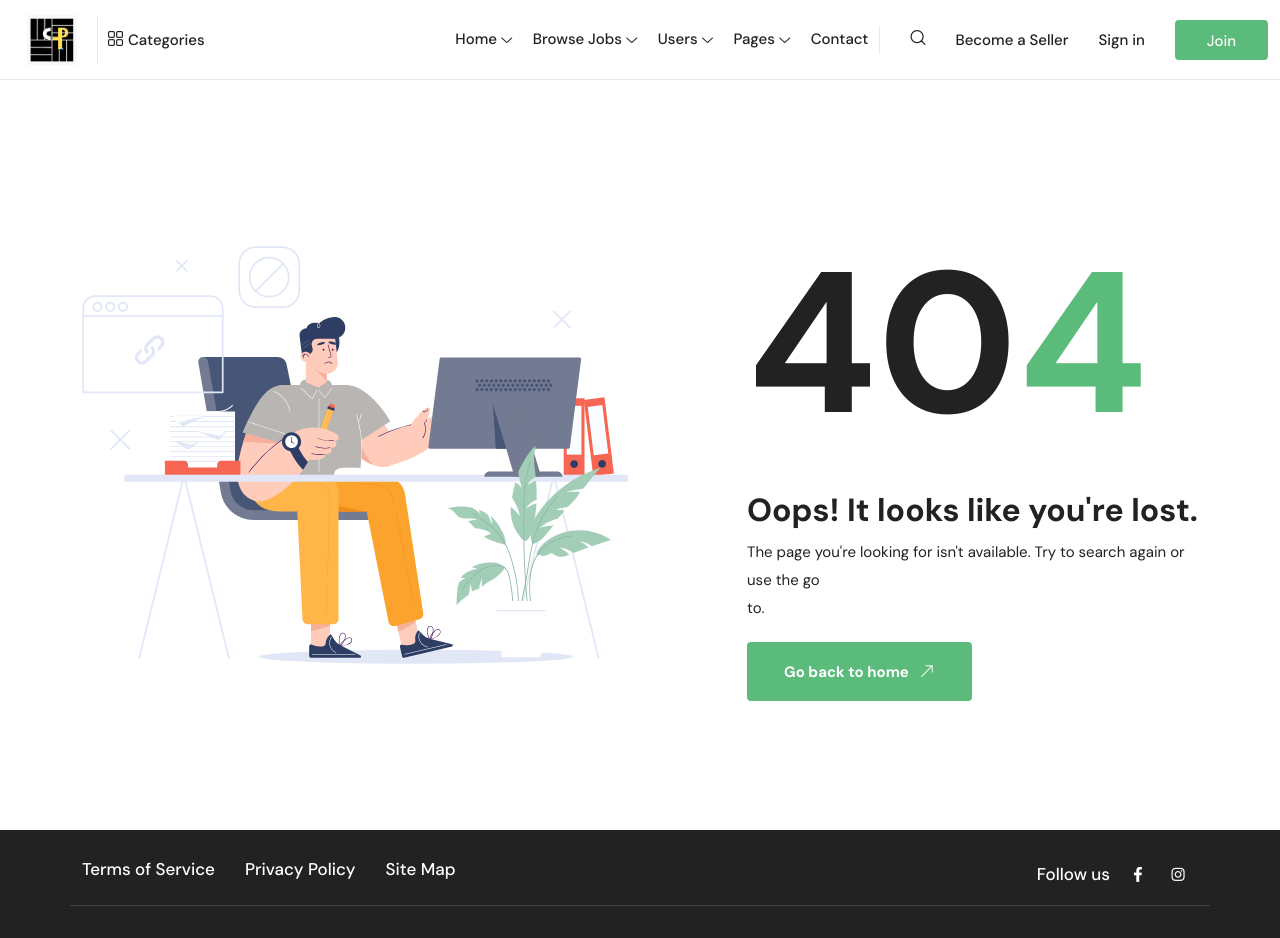
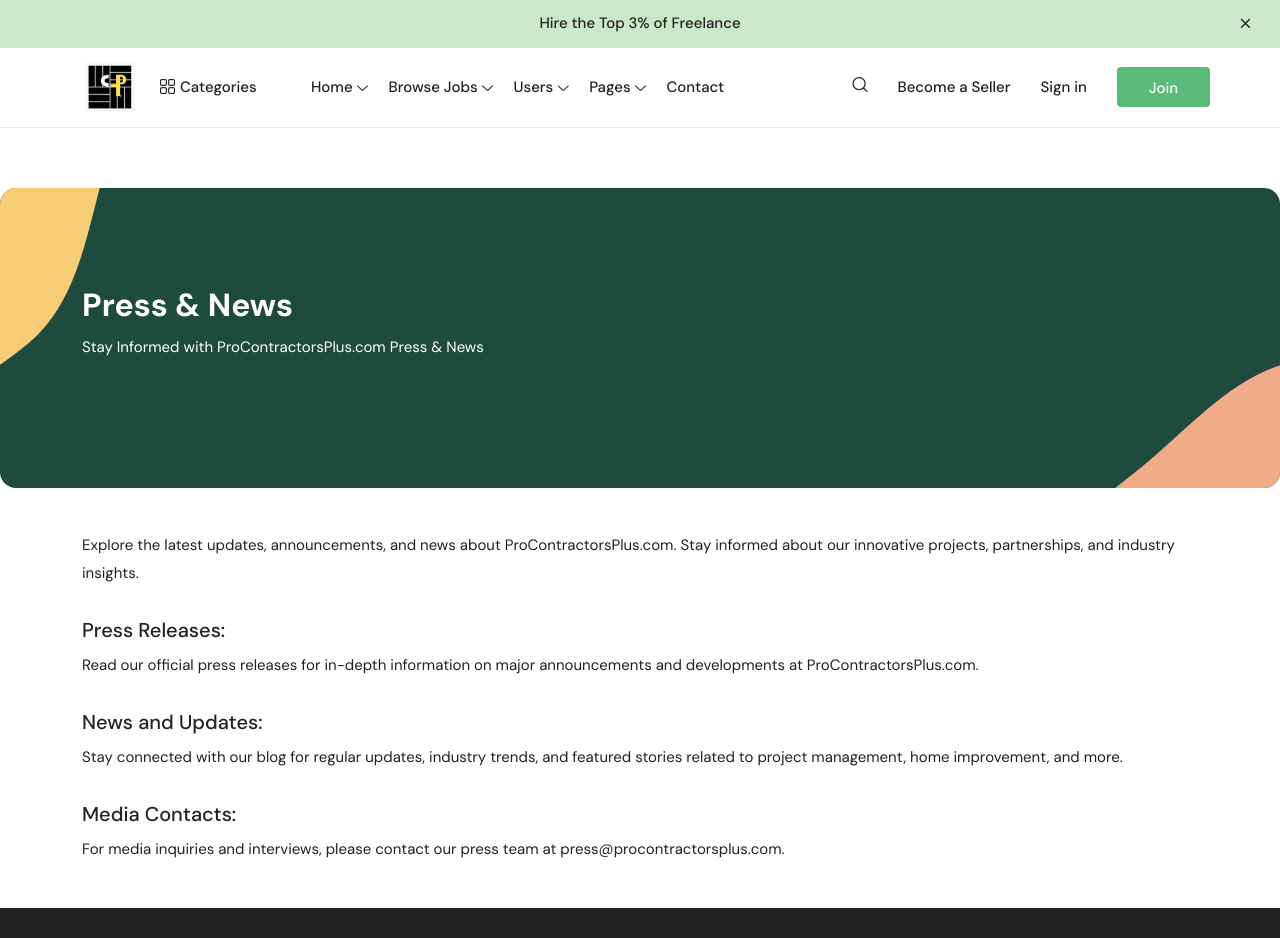
Before and after one commit to MamtazDev/pro-contructor, a Next.js app: page /press-and-news in a window 1280 px wide. Shown: the top 938 px of the page. Built offline with nearby package versions, Linux system fonts and the light colour scheme.

Commit message:
press and news page add

```diff
--- /dev/null
+++ b/src/app/press-and-news/page.jsx
@@ -0,0 +1,41 @@
+import Breadcumb1 from "@/components/breadcumb/Breadcumb1";
+import Header12 from "@/components/header/Header12";
+import React from "react";
+
+const page = () => {
+  return (
+    <div>
+      <Header12 />
+      <Breadcumb1
+        title={"Press & News"}
+        brief={`Stay Informed with ProContractorsPlus.com Press & News`}
+        isBtnActive={false}
+      />
+      <div className="container for-hire">
+        <p className="text mb30 mt-4">
+          Explore the latest updates, announcements, and news about
+          ProContractorsPlus.com. Stay informed about our innovative projects,
+          partnerships, and industry insights.
+        </p>
+        <h4 className="mb-2">Press Releases: </h4>
+        <p className="text mb30">
+          Read our official press releases for in-depth information on major
+          announcements and developments at ProContractorsPlus.com.
+        </p>
+        <h4 className="mb-2">News and Updates: </h4>
+        <p className="text mb30">
+          Stay connected with our blog for regular updates, industry trends, and
+          featured stories related to project management, home improvement, and
+          more.
+        </p>
+        <h4 className="mb-2">Media Contacts: </h4>
+        <p className="text mb45">
+          For media inquiries and interviews, please contact our press team at
+          press@procontractorsplus.com.
+        </p>
+      </div>
+    </div>
+  );
+};
+
+export default page;
--- a/src/components/header/Header10.jsx
+++ b/src/components/header/Header10.jsx
@@ -15,12 +15,13 @@
                 <div className="d-flex align-items-center justify-content-between">
                   <div className="logos mr20">
                     <Link className="header-logo logo2" href="/">
-                      <Image
-                        height={40}
-                        width={133}
-                        src="/images/header-logo3.svg"
-                        alt="Header Logo"
-                      />
+                    <Image
+                      height={50}
+                      width={80}
+                      className="object-fit-contain"
+                      src="/images/logo.png"
+                      alt="Header Logo"
+                    />
                     </Link>
                   </div>
                   <div className="home1_style bdrl1">
--- a/src/components/header/Header12.jsx
+++ b/src/components/header/Header12.jsx
@@ -39,12 +39,13 @@
                 <div className="d-flex align-items-center justify-content-between">
                   <div className="logos">
                     <Link className="header-logo logo2" href="/">
-                      <Image
-                        width={133}
-                        height={40}
-                        src="/images/header-logo3.svg"
-                        alt="Header Logo"
-                      />
+                    <Image
+                      height={50}
+                      width={80}
+                      className="object-fit-contain"
+                      src="/images/logo.png"
+                      alt="Header Logo"
+                    />
                     </Link>
                   </div>
                   <div className="home1_style">
--- a/src/components/header/Header4.jsx
+++ b/src/components/header/Header4.jsx
@@ -17,12 +17,13 @@
                 <div className="d-flex align-items-center justify-content-between">
                   <div className="logos mr20">
                     <Link className="header-logo logo2" href="/">
-                      <Image
-                        height={40}
-                        width={133}
-                        src="/images/header-logo3.svg"
-                        alt="Header Logo"
-                      />
+                    <Image
+                      height={50}
+                      width={80}
+                      className="object-fit-contain"
+                      src="/images/logo.png"
+                      alt="Header Logo"
+                    />
                     </Link>
                   </div>
                   <Navigation />
--- a/src/components/header/Header6.jsx
+++ b/src/components/header/Header6.jsx
@@ -15,12 +15,13 @@
                 <div className="d-flex align-items-center justify-content-between">
                   <div className="logos">
                     <Link className="header-logo logo2" href="/">
-                      <Image
-                        height={40}
-                        width={133}
-                        src="/images/header-logo3.svg"
-                        alt="Header Logo"
-                      />
+                    <Image
+                      height={50}
+                      width={80}
+                      className="object-fit-contain"
+                      src="/images/logo.png"
+                      alt="Header Logo"
+                    />
                     </Link>
                   </div>
                   <div className="home1_style">
--- a/src/components/header/Header7.jsx
+++ b/src/components/header/Header7.jsx
@@ -16,12 +16,13 @@
                 <div className="d-flex align-items-center justify-content-between">
                   <div className="logos">
                     <Link className="header-logo logo2" href="/">
-                      <Image
-                        height={40}
-                        width={133}
-                        src="/images/header-logo3.svg"
-                        alt="Header Logo"
-                      />
+                    <Image
+                      height={50}
+                      width={80}
+                      className="object-fit-contain"
+                      src="/images/logo.png"
+                      alt="Header Logo"
+                    />
                     </Link>
                   </div>
                   <div className="home1_style">
--- a/src/components/header/MobileNavigation2.jsx
+++ b/src/components/header/MobileNavigation2.jsx
@@ -10,12 +10,13 @@
             <div className="menu_and_widgets">
               <div className="mobile_menu_bar d-flex justify-content-between align-items-center">
                 <Link className="mobile_logo" href="/home-2">
-                  <Image
-                    height={40}
-                    width={133}
-                    src="/images/header-logo3.svg"
-                    alt="Header Logo"
-                  />
+                <Image
+                      height={50}
+                      width={80}
+                      className="object-fit-contain"
+                      src="/images/logo.png"
+                      alt="Header Logo"
+                    />
                 </Link>
                 <div className="right-side text-end">
                   <Link href="/login">join</Link>
--- a/src/components/header/MobileNavigation5.jsx
+++ b/src/components/header/MobileNavigation5.jsx
@@ -11,9 +11,10 @@
               <div className="mobile_menu_bar d-flex justify-content-between align-items-center">
                 <Link className="mobile_logo" href="/home-2">
                   <Image
-                    height={40}
-                    width={133}
-                    src="/images/header-logo3.svg"
+                    height={50}
+                    width={80}
+                    className="object-fit-contain"
+                    src="/images/logo.png"
                     alt="Header Logo"
                   />
                 </Link>
--- a/src/data/footer.js
+++ b/src/data/footer.js
@@ -1,6 +1,6 @@
 export const about = [
   { id: 1, name: "Careers", path: "/" },
-  { id: 2, name: "Press & News", path: "/" },
+  { id: 2, name: "Press & News", path: "/press-and-news" },
   { id: 3, name: "Partnerships", path: "/" },
   { id: 4, name: "Privacy Policy", path: "/privacy-policy" },
   { id: 5, name: "Terms of Service", path: "/" },
```
